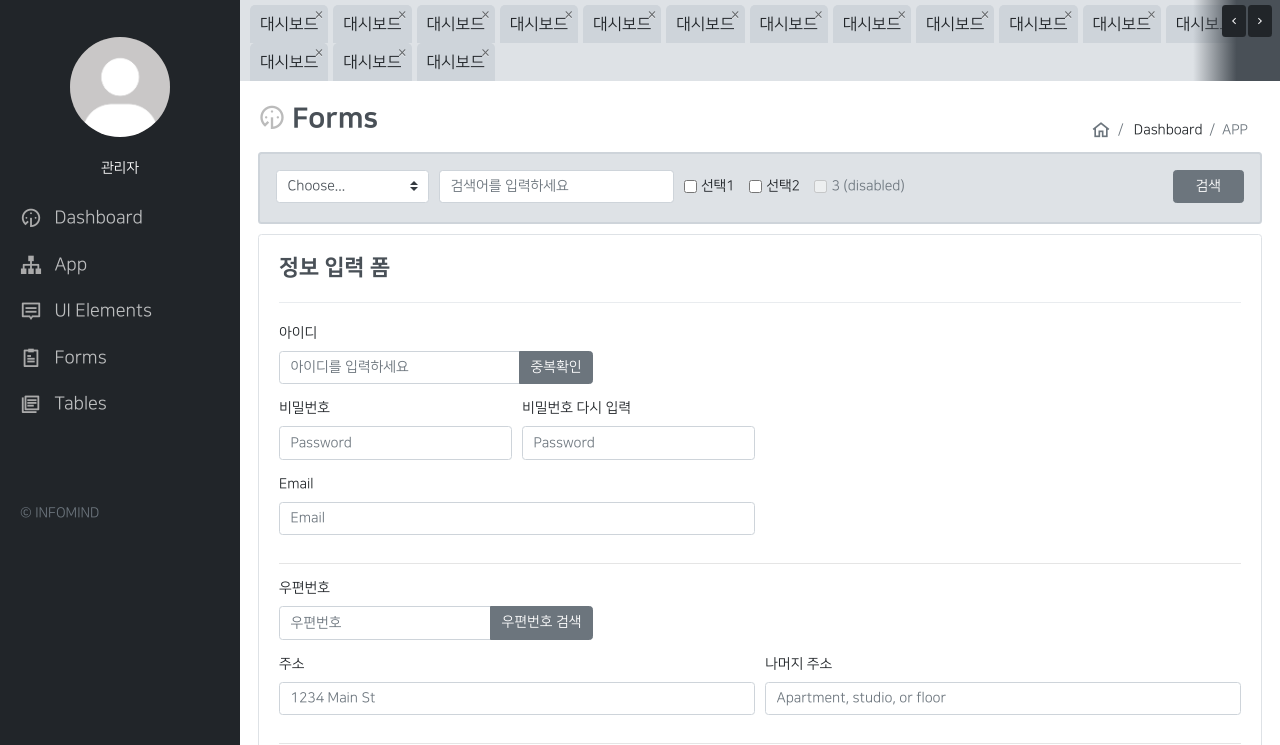
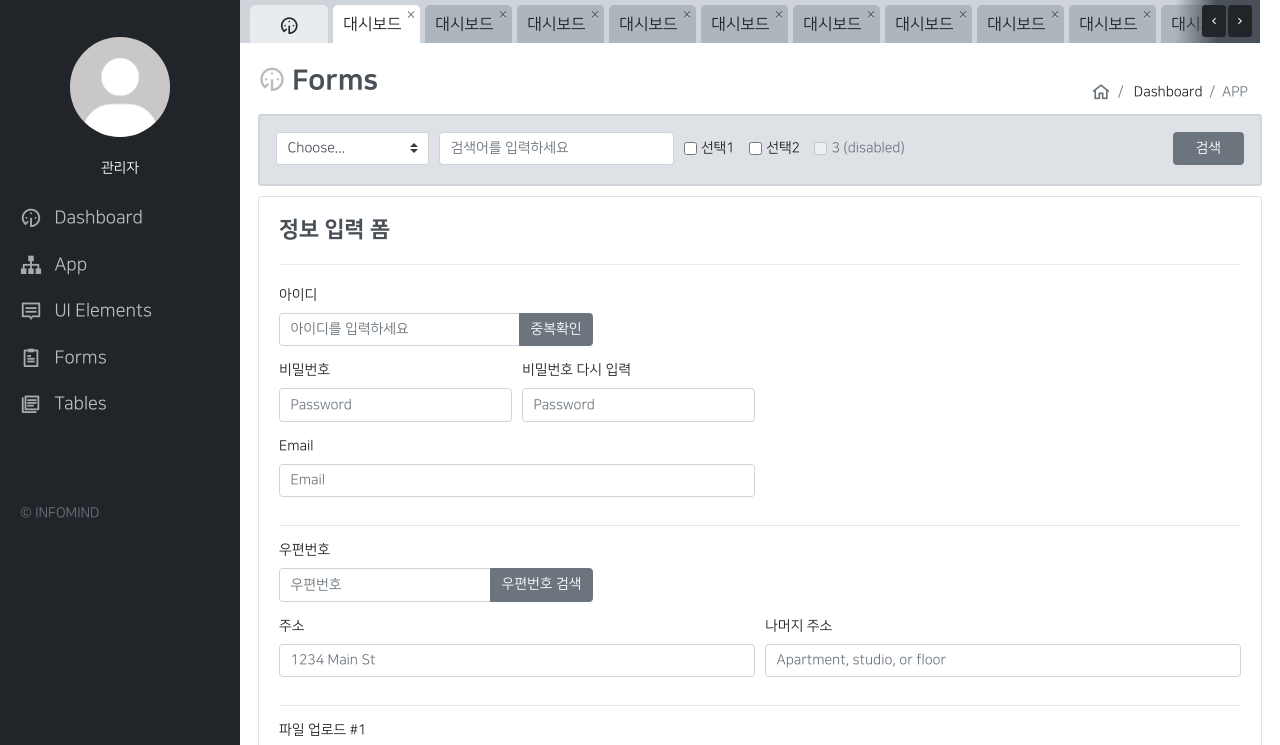
Before and after one commit to infoux/infoCMS, a plain HTML site: page form.html in a window 1280 px wide. Shown: the part 55-800 px from the top of the page. Drawn offline with Linux system fonts and the light colour scheme.

Commit message:
탭 수정

```diff
--- a/form.html
+++ b/form.html
@@ -4,8 +4,11 @@
     <head>
         <meta charset="utf-8">
         <meta http-equiv="X-UA-Compatible" content="IE=edge">
-        <meta name="viewport" content="width=device-width, initial-scale=1">
+        <meta
+            name="viewport"
+            content="width=device-width, initial-scale=1, shrink-to-fit=no">
         <title>infoCMS</title>
+
         <link rel="stylesheet" type="text/css" href="source/css/style.css"/>
         <link rel="stylesheet" type="text/css" href="source/css/xeicon.css"/>
 
@@ -14,6 +17,7 @@
         <script src="source/js/jquery-3.3.1.slim.min.js"></script>
         <script src="source/js/popper.min.js"></script>
         <script src="source/js/bootstrap.min.js"></script>
+        <script src="source/js/slick.min.js"></script>
 
         <script src="source/js/common.js"></script>
 
@@ -160,7 +164,6 @@
             </nav>
             <!-- E:main_menu -->
 
-
             <!-- S:footer -->
             <p class="copyright">
                 © INFOMIND
@@ -180,7 +183,12 @@
                         <i class='xi xi-angle-right-min'></i>다음</button>
                 </div>
 
-                    <div class="slick-tabs">
+                <div class="fix-tabs item col-3 col-xl-1">
+                    <a href="#">
+                        <i class='xi xi-dashboard-o'></i>대시보드</a>
+                </div>
+
+                <div class="slick-tabs col-9 col-xl-11">
                     <div class="item on">
                         <a href="#">대시보드</a>
                         <button type="button" class="close" data-dismiss="alert" aria-label="Close">
@@ -275,8 +283,6 @@
                 </div>
             </section>
             <!--// tabs --->
-
-
             <section class="view">
 
                 <h2 class="sTitle">
--- a/source/css/style.scss
+++ b/source/css/style.scss
@@ -197,6 +197,10 @@ body {
     &.cmsMain {
         $aside-width: 240px;
         $aside-width-min: 80px;
+
+        &.dashboard {
+            background:$gray-200;
+        }
 
             &::before {
                 content:"";
@@ -593,10 +597,12 @@ body {
 
             section.tabs {
                 position:relative;
+                float:left;
+                width:100%;
                 padding: rem(10px 5px 0 10px);
                 top:0;
                 margin:rem(0 0 20px);
-                background:$gray-300;
+                background:$gray-400;
                 font-size:0;
 
                 @include media-breakpoint-up(xl) {
@@ -607,22 +613,24 @@ body {
 
                 div.slick-tabs {
                     overflow:hidden;
+                    padding:0;
+                    display:inline-block;
+                    float:right;
+                }
 
                 div.item {
                     position:relative;
                     display:inline-block;
-                        width:calc((100% - #{rem(20px)}) / 4);
-                        margin:rem(0 5px 0 0);
+                    margin:rem(0 6px 0 0);
 
                     @include media-breakpoint-up(xl) {
-                            width:auto;
                         margin:0 5px 0 0;
                     }
 
                     a {
                         display:block;
                         border-radius:rem(5px 5px 0 0);
-                            background:$gray-400;
+                        background:$gray-500;
                         line-height:rem(38px);
                         font-size:rem(12px);
                         padding:rem(0 10px);
@@ -658,6 +666,29 @@ body {
                     }
 
 
+                }
+
+                div.fix-tabs {
+                    float:left;
+                    display:inline-block;
+                    padding:rem(0 5px 0 0);
+                    margin:0;
+
+                    @include media-breakpoint-up(xl) {
+                        padding:0 5px 0 0;
+                    }
+
+
+                        a {
+                            font-size:0;
+                            text-align:center;
+                            background:$gray-200;
+
+                            i {
+                                position:relative;
+                                font-size:rem(20px);
+                                top:rem(10px);
+                            }
                     }
                 }
 
@@ -698,6 +729,7 @@ body {
 
             section.view {
                 position:relative;
+                clear:both;
 
                 h2.sTitle {
                     @include pmz(rem(0 10px), 0);
@@ -728,7 +760,7 @@ body {
                     }
 
                     .breadcrumb {
-                        background-color:$white !important;
+                        background-color:transparent !important;
                     }
 
                     .icon {
--- a/source/js/common.js
+++ b/source/js/common.js
@@ -40,7 +40,7 @@ $(document).ready(function () {
             {
             breakpoint: 1199,
                 settings: {
-                    slidesToShow: 4
+                    slidesToShow: 3
                 }
             }
 
```
Also changed, not shown: dashboard.html (+7 -2 lines), table.html (+11 -10 lines), source/css/style.css, 1 other file. Lines whose indentation alone changed are shown as unchanged.
